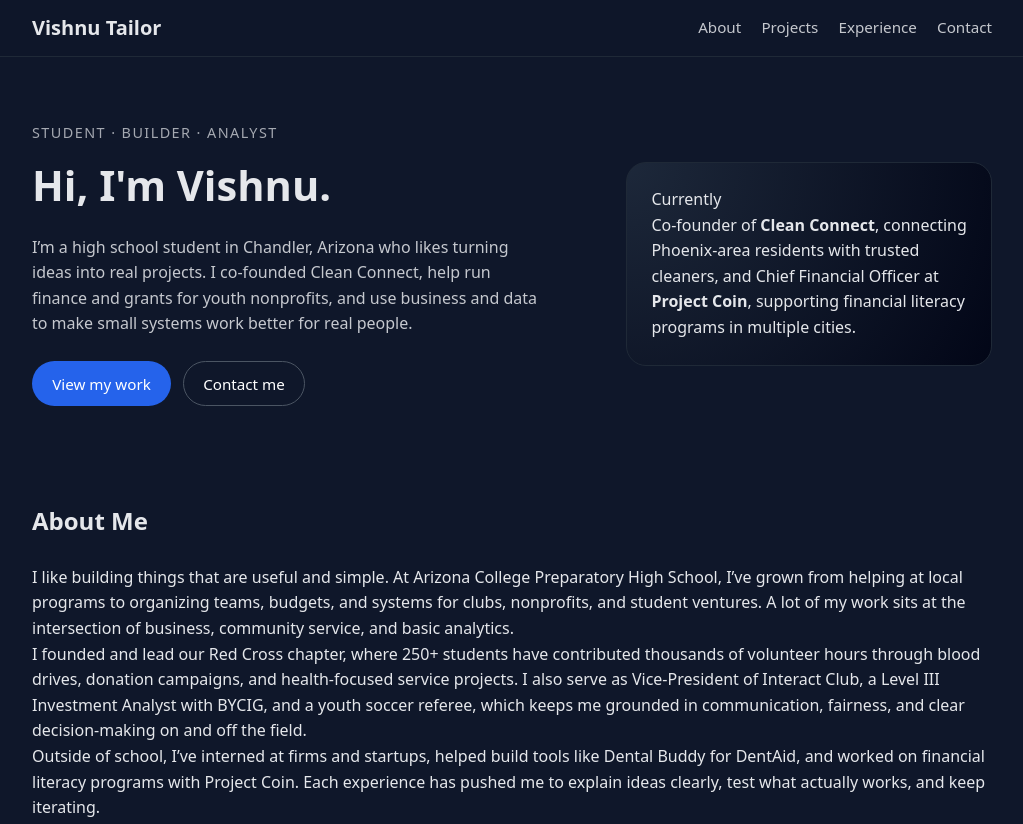
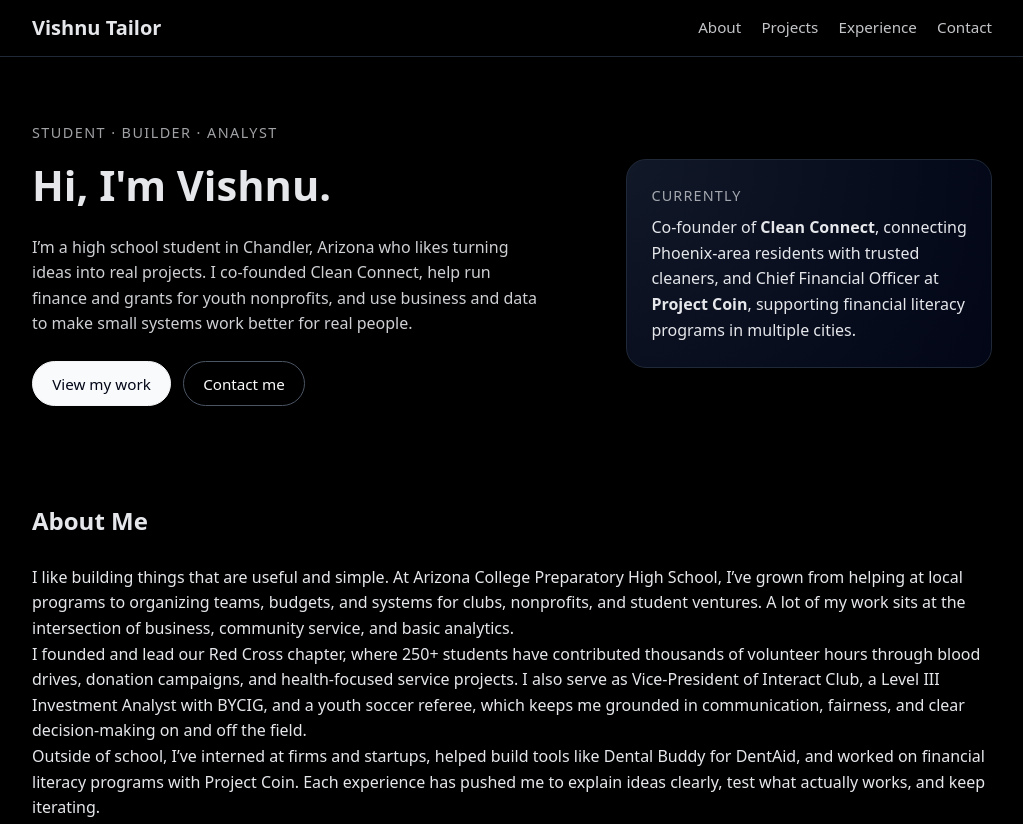
Before and after one commit to vishnutailor/personal-site, a plain HTML site: page index.html in a window 1280 px wide. Shown: the top 824 px of the page, without its empty margins (128-1151 px from the left). Drawn offline with Linux system fonts and the light colour scheme; a script that the page names is missing.

Commit message:
Update styles.css

```diff
--- a/styles.css
+++ b/styles.css
@@ -10,7 +10,7 @@ body {
   font-family: system-ui, -apple-system, BlinkMacSystemFont, "Segoe UI",
     sans-serif;
   line-height: 1.6;
-  background: #0f172a;
+  background: #000000;
   color: #e5e7eb;
 }
 
@@ -30,7 +30,7 @@ a {
   position: sticky;
   top: 0;
   z-index: 10;
-  background: rgba(15, 23, 42, 0.9);
+  background: rgba(0, 0, 0, 0.9);
   backdrop-filter: blur(10px);
   border-bottom: 1px solid #1f2937;
 }
@@ -85,7 +85,7 @@ a {
 
 .hero-text {
   max-width: 32rem;
-  opacity: 0.85;
+  opacity: 0.9;
   margin-bottom: 1.5rem;
 }
 
@@ -99,28 +99,37 @@ a {
   display: inline-block;
   padding: 0.6rem 1.2rem;
   border-radius: 999px;
-  border: 1px solid transparent;
-  background: #2563eb;
-  color: white;
+  border: 1px solid #f3f4f6;
+  background: #f9fafb;
+  color: #020617;
   font-size: 0.95rem;
   font-weight: 500;
 }
 
 .btn-outline {
   background: transparent;
+  color: #f9fafb;
   border-color: #4b5563;
 }
 
 .btn:hover {
-  filter: brightness(1.1);
+  filter: brightness(0.95);
 }
 
 .hero-card {
   border-radius: 1.25rem;
   border: 1px solid #1f2937;
-  background: radial-gradient(circle at top left, #1d283a, #020617);
+  background: radial-gradient(circle at top left, #111827, #020617);
   padding: 1.5rem;
   min-height: 160px;
+}
+
+.hero-card-title {
+  font-size: 0.9rem;
+  text-transform: uppercase;
+  letter-spacing: 0.08em;
+  opacity: 0.7;
+  margin-bottom: 0.5rem;
 }
 
 /* Sections */
@@ -150,7 +159,7 @@ a {
   border-radius: 1rem;
   border: 1px solid #1f2937;
   padding: 1.25rem;
-  background: #0b1220;
+  background: #030712;
 }
 
 .card h4 {
@@ -176,7 +185,7 @@ a {
   width: 10px;
   height: 10px;
   border-radius: 999px;
-  background: #2563eb;
+  background: #f9fafb;
   border: 2px solid #020617;
   position: absolute;
   left: -21px;
```
